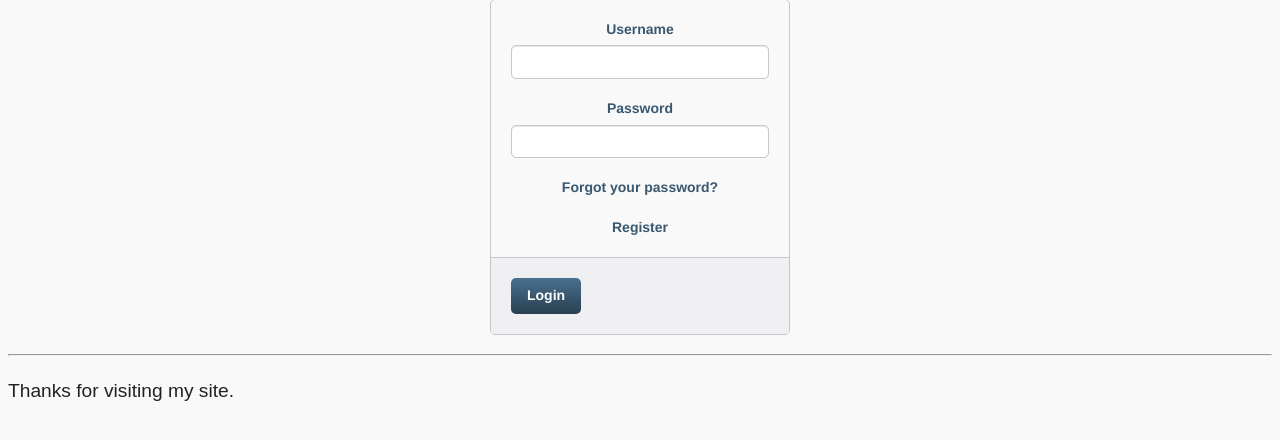
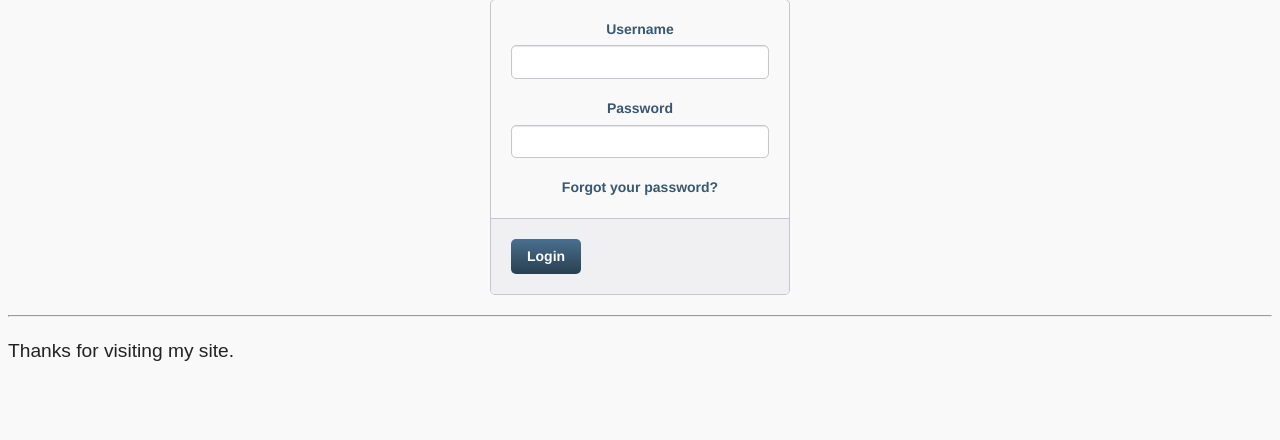
Before and after one commit to kmvinoth/djtest, a Django app: template accounts/templates/accounts/login.html in a window 1280 px wide. Shown: the part 222-662 px from the top of the page. Run offline with Django 3.2, Linux system fonts and the light colour scheme; the template is opened without the code that fills it, so the values that code supplies are empty.

Commit message:
Remove register from login template and add decorator(login_required and user_passes_test) to user_registration

```diff
--- a/accounts/templates/accounts/login.html
+++ b/accounts/templates/accounts/login.html
@@ -25,9 +25,6 @@
                     <label>
                         <a href="{% url 'accounts:password_reset' %}"> Forgot your password?</a>
                     </label>
-                    <label>
-                        <a href="{% url 'accounts:user_registration' %}"> Register</a>
-                    </label>
                 </fieldset>
                 <fieldset class="account-action">
                     <input class="btn" type="submit" name="submit" value="Login">
--- a/accounts/views.py
+++ b/accounts/views.py
@@ -18,6 +18,8 @@ def check_auth(request):
     return render(request, 'accounts/check.html')
 
 
+@user_passes_test(lambda u: u.groups.filter(name='Project Admin').exists(), login_url='/projects/user_dashboard')
+@login_required(login_url='/accounts/login')
 def user_registration(request):
     # This is a POST request we need to process the form data
     if request.method == 'POST':
```
